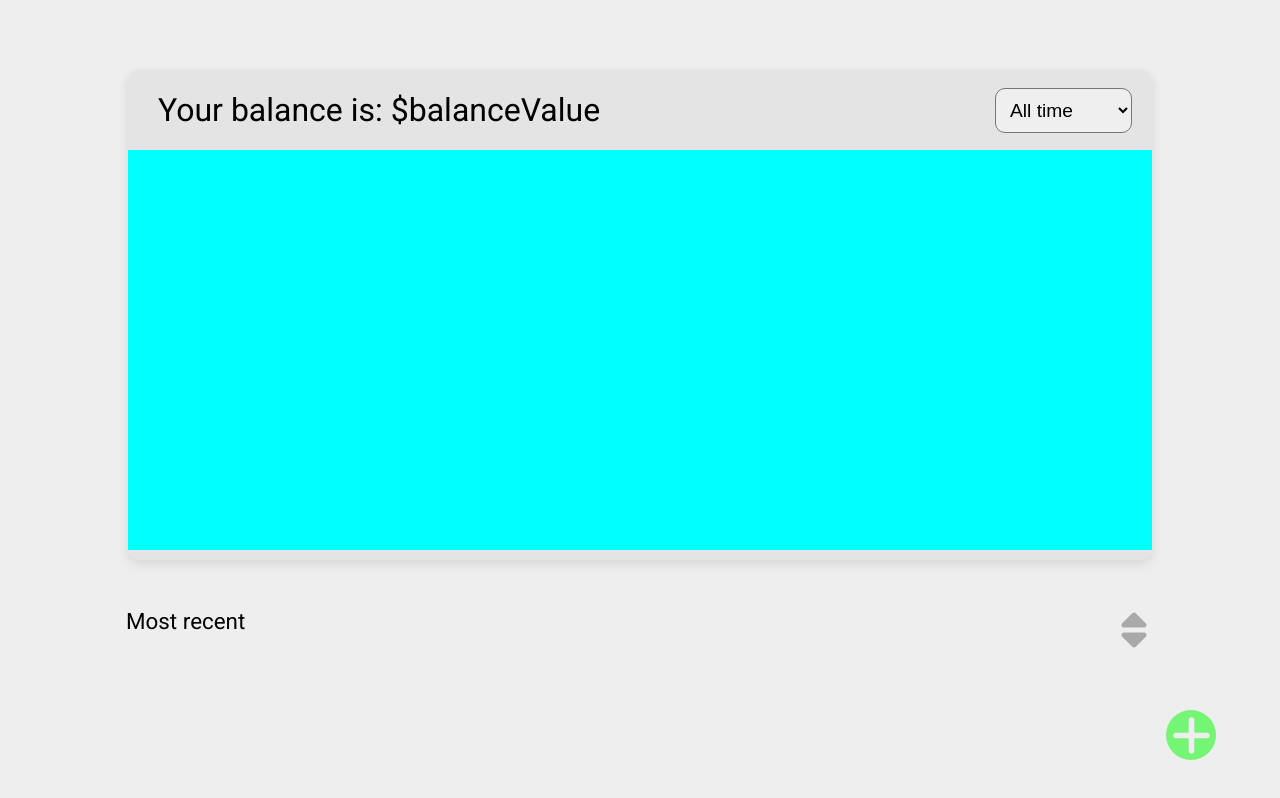
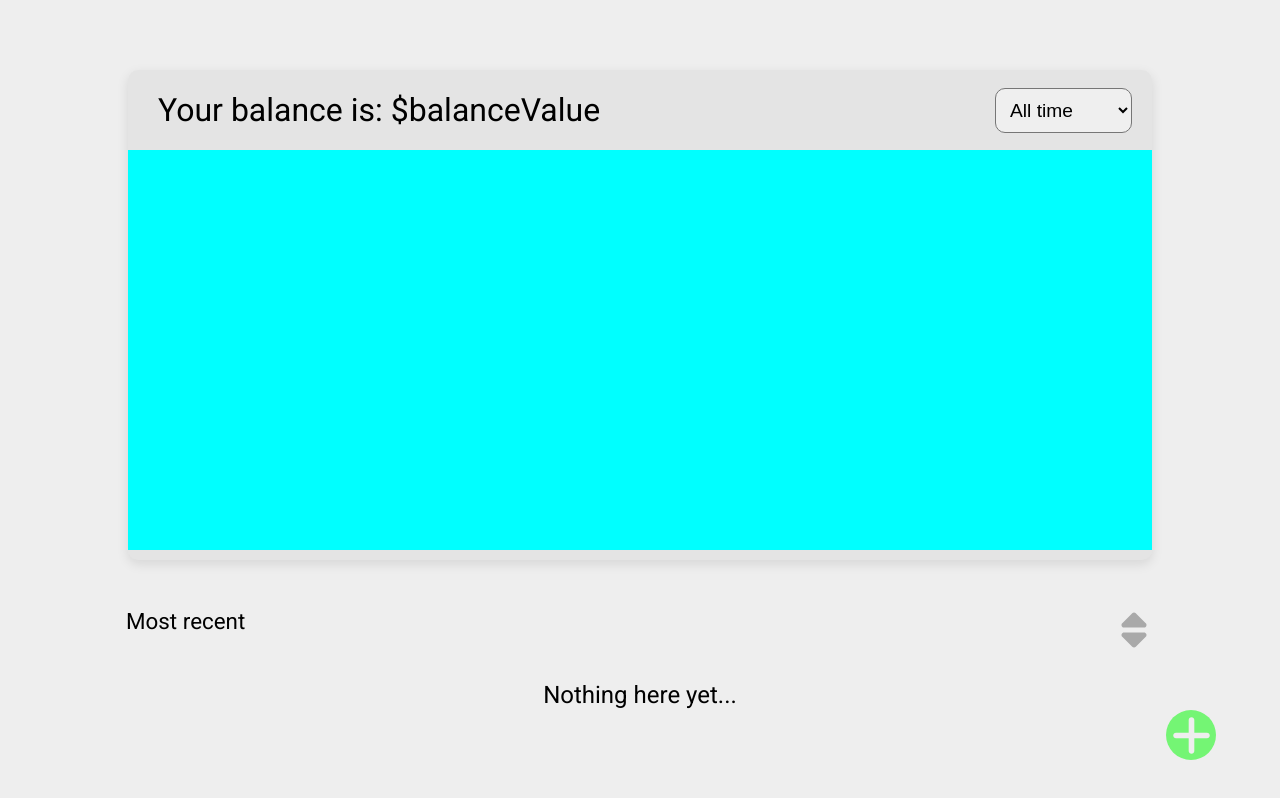
Before and after one commit to georgie-the-developer/finance-tracker, a React (Vite) app: page / in a window 1280 px wide. Built offline with nearby package versions, Linux system fonts and the light colour scheme.

Commit message:
Add a message in case there are no records

```diff
--- a/src/App.jsx
+++ b/src/App.jsx
@@ -18,6 +18,8 @@ function App() {
   );
   //Used to update records whenever a new one is added without a reload
   const [indicator, setIndicator] = useState(0);
+  //Alert for confirming a deletion of a record
+  const [confirmAlertOpen, setConfirmAlertOpen] = useState(false);
   useEffect(() => {
     const storedRecords = localStorage.getItem(config.RECORDS_STORAGE_NAME);
     if (storedRecords) {
@@ -153,7 +155,8 @@ function App() {
             </div>
             <div className="finance-cards-container">
               <Suspense fallback={<div className="loading">Loading ...</div>}>
-                {records
+                {records.length != 0 ? (
+                  records
                     .sort((a, b) => sortRecords(a, b, sortBy))
                     .map((record) => {
                       return (
@@ -167,7 +170,10 @@ function App() {
                           deleteRecord={deleteRecord}
                         />
                       );
-                  })}
+                    })
+                ) : (
+                  <div className="no-cards">Nothing here yet...</div>
+                )}
               </Suspense>
             </div>
           </div>
--- /dev/null
+++ b/src/components/ConfirmAlert.jsx
@@ -0,0 +1,5 @@
+import React from "react";
+
+export default function ConfirmAlert() {
+  return <div>ConfirmAlert</div>;
+}
--- a/src/css/style.css
+++ b/src/css/style.css
@@ -91,6 +91,9 @@ body,
   display: flex;
   flex-direction: column;
   align-items: center;
+}
+.finance-records__container .finance-cards-container .no-cards {
+  font-size: 1.5em;
 }
 
 .sort-container {
--- a/src/scss/style.scss
+++ b/src/scss/style.scss
@@ -85,6 +85,9 @@ body,
       display: flex;
       flex-direction: column;
       align-items: center;
+      .no-cards {
+        font-size: 1.5em;
+      }
     }
   }
 }
```
Also changed, not shown: 1 other file (tests, documents, lock files or other folders). Lines whose indentation alone changed are shown as unchanged.
